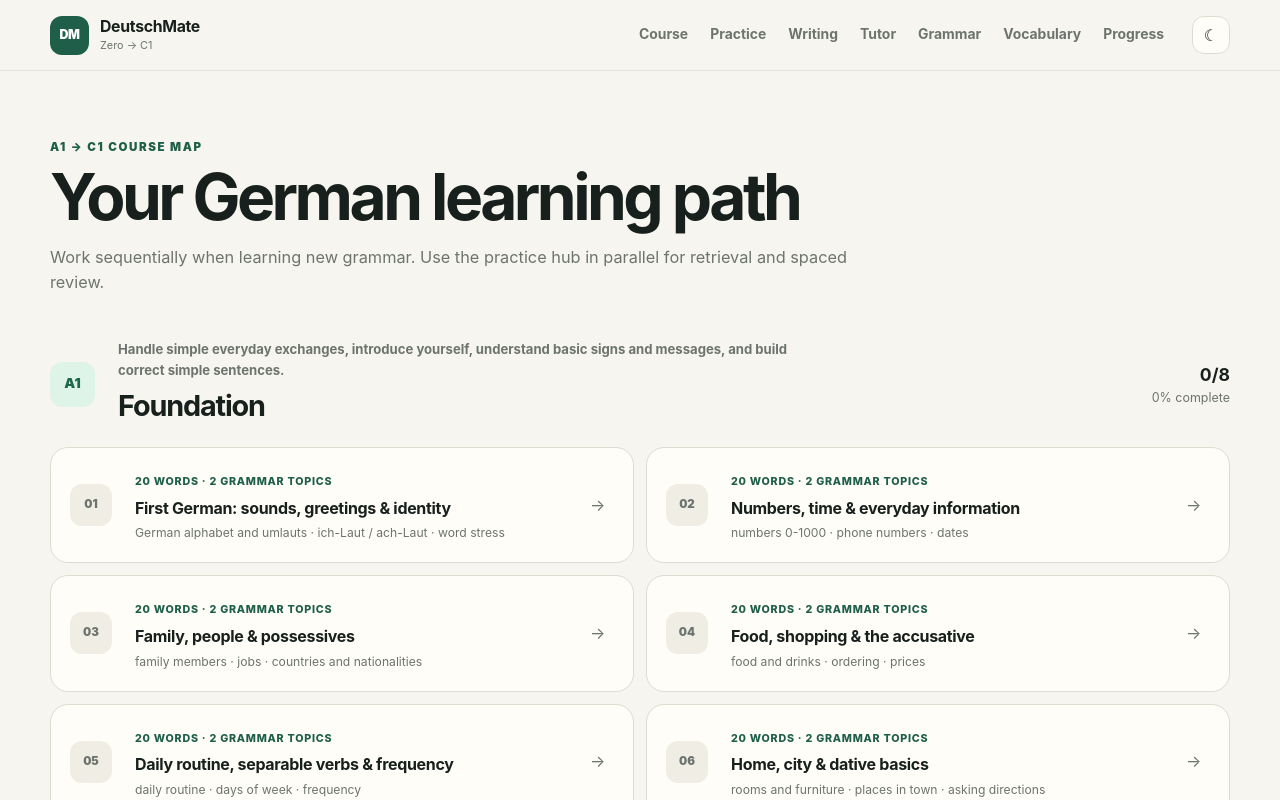
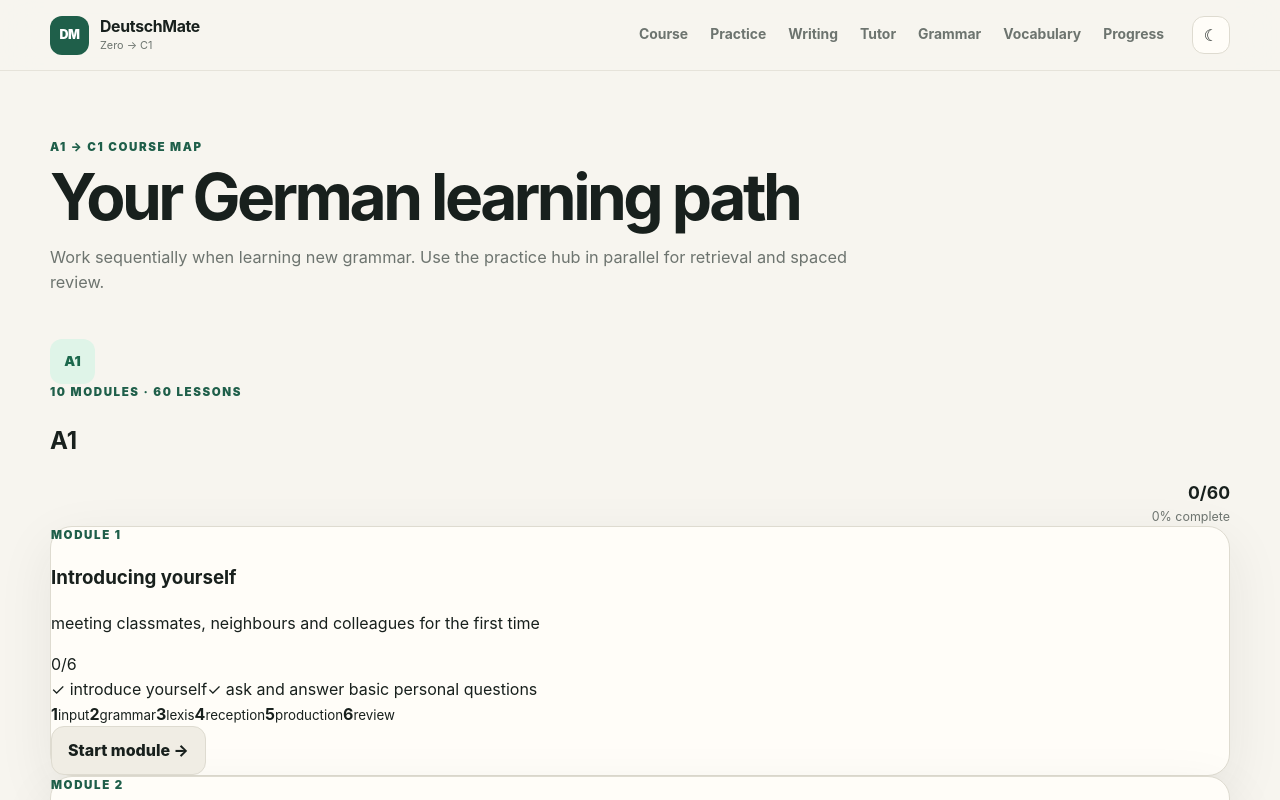
Before and after one commit to DevEssaAhmed/DeutschMate, a Next.js app: page /learn in a window 1280 px wide. Shown: the top 800 px of the page. Built offline with nearby package versions, Linux system fonts and the light colour scheme.

Commit message:
Add staged listening and module course map

```diff
--- a/components/course-map.tsx
+++ b/components/course-map.tsx
@@ -1,50 +1,57 @@
 "use client";
 
 import Link from "next/link";
-import { courseData, getUnitsByLevel, levelOrder } from "@/lib/course";
-import type { LevelId } from "@/lib/types";
+import { courseModules, levelOrder } from "@/lib/curriculum";
 import { useProgress } from "./progress-provider";
 
-const levelNames: Record<LevelId, string> = {
-  A1: "Foundation",
-  A2: "Everyday independence",
-  B1: "Independent German",
-  B2: "Upper-intermediate control",
-  C1: "Advanced mastery",
-};
-
 export function CourseMap() {
-  const { completed, ready } = useProgress();
-  const done = new Set(completed);
+  const progress = useProgress();
+  const completed = new Set(progress.completedLessons);
 
   return (
-    <div className="course-map">
+    <div className="course-v2-map">
       {levelOrder.map((level) => {
-        const units = getUnitsByLevel(level);
-        const finished = units.filter((unit) => done.has(unit.id)).length;
-        const pct = ready ? Math.round((finished / units.length) * 100) : 0;
+        const modules = courseModules.filter((module) => module.level === level);
+        const levelLessons = modules.flatMap((module) => module.lessons);
+        const done = levelLessons.filter((lesson) => completed.has(lesson.id)).length;
+
         return (
-          <section className="level-section" key={level} id={level.toLowerCase()}>
-            <div className="level-heading">
-              <div className={`level-badge level-${level.toLowerCase()}`}>{level}</div>
-              <div>
-                <span className="eyebrow">{courseData.levels[level].goal}</span>
-                <h2>{levelNames[level]}</h2>
-              </div>
-              <div className="level-progress"><strong>{finished}/{units.length}</strong><span>{pct}% complete</span></div>
-            </div>
-            <div className="unit-grid">
-              {units.map((unit, index) => (
-                <Link className={`unit-card ${done.has(unit.id) ? "complete" : ""}`} href={`/learn/${level.toLowerCase()}/${unit.slug}`} key={unit.id} aria-label={`Open ${level} lesson ${index + 1}: ${unit.title}`}>
-                  <div className="unit-number">{String(index + 1).padStart(2, "0")}</div>
-                  <div className="unit-main">
-                    <span className="unit-status">{done.has(unit.id) ? "✓ Completed" : `${unit.vocab.length} words · ${unit.grammar.length} grammar topics`}</span>
-                    <h3>{unit.title}</h3>
-                    <p>{unit.goals.slice(0, 3).join(" · ")}</p>
-                  </div>
-                  <span className="unit-arrow">→</span>
-                </Link>
-              ))}
+          <section className="course-level" key={level}>
+            <header className="course-level-header">
+              <span className={"level-badge level-" + level.toLowerCase()}>{level}</span>
+              <div><span className="eyebrow">{modules.length} modules · {levelLessons.length} lessons</span><h2>{level}</h2></div>
+              <div className="level-progress"><strong>{done}/{levelLessons.length}</strong><span>{Math.round((done / levelLessons.length) * 100)}% complete</span></div>
+            </header>
+
+            <div className="module-list">
+              {modules.map((module) => {
+                const moduleDone = module.lessons.filter((lesson) => completed.has(lesson.id)).length;
+                const nextLesson = module.lessons.find((lesson) => !completed.has(lesson.id)) ?? module.lessons[module.lessons.length - 1];
+                return (
+                  <article className="module-card card" key={module.slug}>
+                    <div className="module-card-top">
+                      <div><span className="eyebrow">MODULE {module.index}</span><h3>{module.title}</h3><p>{module.scenario}</p></div>
+                      <span className="module-count">{moduleDone}/6</span>
+                    </div>
+                    <div className="module-can-do">{module.canDos.map((item) => <span key={item}>✓ {item}</span>)}</div>
+                    <div className="lesson-stage-row">
+                      {module.lessons.map((lesson) => (
+                        <Link
+                          key={lesson.id}
+                          href={"/learn/" + level.toLowerCase() + "/" + module.slug + "/" + lesson.slug}
+                          className={completed.has(lesson.id) ? "done" : ""}
+                          title={lesson.title}
+                        >
+                          <b>{lesson.lessonIndex}</b><small>{lesson.stage}</small>
+                        </Link>
+                      ))}
+                    </div>
+                    <Link className="button secondary" href={"/learn/" + level.toLowerCase() + "/" + module.slug + "/" + nextLesson.slug}>
+                      {moduleDone === 6 ? "Review module" : moduleDone ? "Continue module" : "Start module"} →
+                    </Link>
+                  </article>
+                );
+              })}
             </div>
           </section>
         );
```
Also changed, not shown: components/listening-player.tsx (added, +69 -0 lines).
